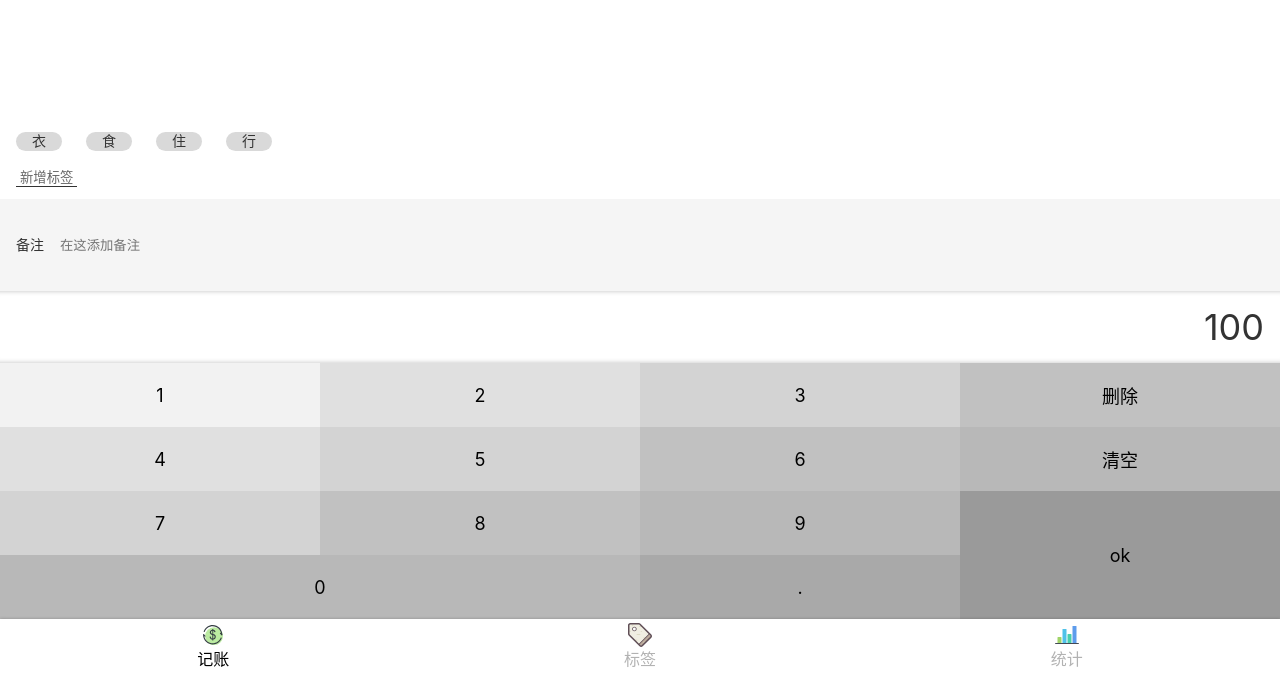
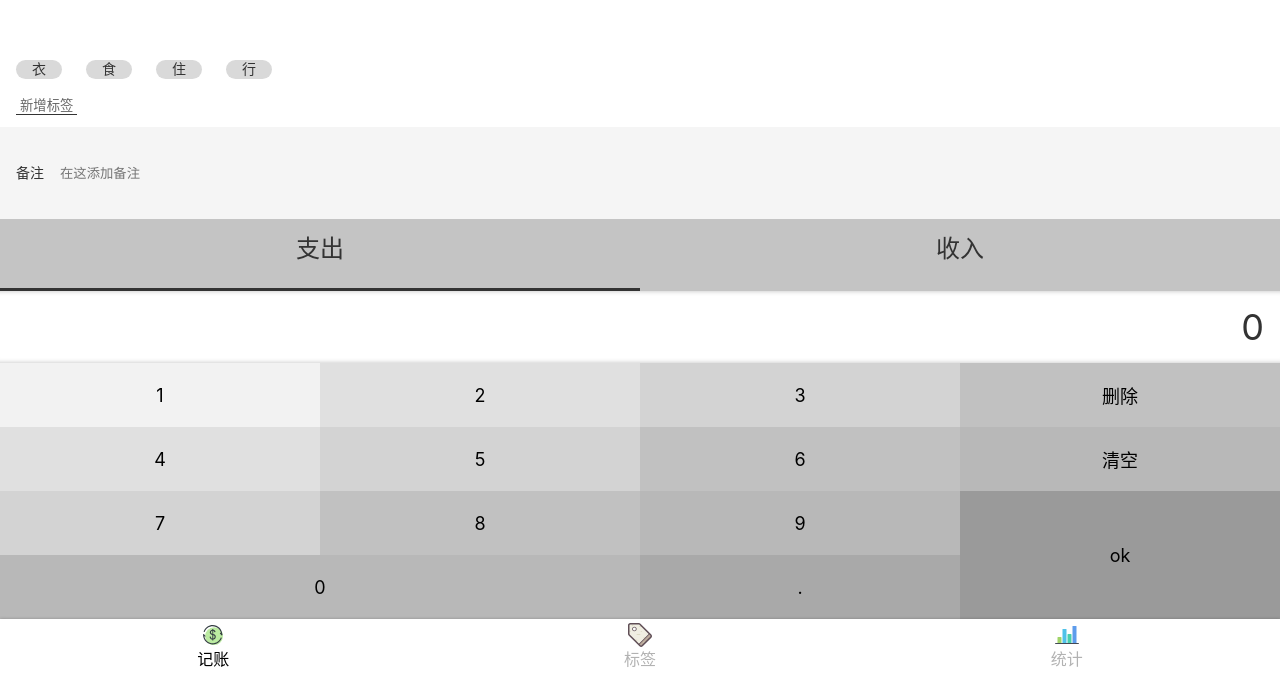
Before and after one commit to songenen/SSJ-R, a React app: page /#/money in a window 1280 px wide. Shown: the part 125-800 px from the top of the page. Built offline with nearby package versions, Linux system fonts and the light colour scheme.

Commit message:
numberpad 功能

```diff
--- a/src/views/Money.tsx
+++ b/src/views/Money.tsx
@@ -17,27 +17,7 @@
       <TagsSection/>
       <NoteSection/>
       <CategorySection/>
-      <NumberPadSection>
-        <div className="output">
-          100
-        </div>
-        <div className="pad clearfix">
-          <button>1</button>
-          <button>2</button>
-          <button>3</button>
-          <button>删除</button>
-          <button>4</button>
-          <button>5</button>
-          <button>6</button>
-          <button>清空</button>
-          <button>7</button>
-          <button>8</button>
-          <button>9</button>
-          <button className="ok">ok</button>
-          <button className="zero">0</button>
-          <button className="dot">.</button>
-        </div>
-      </NumberPadSection>
+      <NumberPadSection/>
     </MyLayout>
   );
 }
--- a/src/views/Money/CategorySection.tsx
+++ b/src/views/Money/CategorySection.tsx
@@ -1,6 +1,7 @@
 import styled from 'styled-components';
+import React, {useState} from 'react';
 
-const CategorySection = styled.section`
+const Wrapper = styled.section`
 font-size: 24px;
 
 > ul{
@@ -24,5 +25,24 @@
 }
 }
 }
-`
-export {CategorySection}
+`;
+
+
+const CategorySection: React.FC = () => {
+  const [categoryList] = useState<('-' | '+')[]>(['-', '+']);
+  const [category, setCategory] = useState('-');
+  const categoryMap = {'-': '支出', '+': '收入'};
+  return (
+    <Wrapper>
+      <ul>
+        {categoryList.map(c =>
+          <li key={c}
+            className={category === c ? 'selected' : ''}
+              onClick={() => {setCategory(c);}}>
+            {categoryMap[c]}
+          </li>)}
+      </ul>
+    </Wrapper>
+  );
+};
+export {CategorySection};
--- a/src/views/Money/NumberPadSection.tsx
+++ b/src/views/Money/NumberPadSection.tsx
@@ -1,6 +1,7 @@
 import styled from 'styled-components';
+import React, {useState} from 'react';
 
-const NumberPadSection = styled.section`
+const Wrapper = styled.section`
 display: flex;
 flex-direction: column;
   > .output{
@@ -50,4 +51,66 @@
         }
       }
 `;
+
+
+const NumberPadSection: React.FC = () => {
+  const [output, setOutput] = useState('0');
+  const onClickNumberWrapper = (e: React.MouseEvent) => {
+    const text = (e.target as HTMLButtonElement).textContent;
+    if (text === null) {return;}
+    switch (text) {
+      case '0':
+      case '1':
+      case '2':
+      case '3':
+      case '4':
+      case '5':
+      case '6':
+      case '7':
+      case '8':
+      case '9':
+      case '.':
+        if (output === '0') {
+          setOutput(text);
+        } else {
+          setOutput(output + text);
+        }
+        break;
+      case '删除':
+        console.log('删除');
+        break;
+      case '清空':
+        console.log('清空');
+        break;
+      case 'ok':
+        console.log('确认');
+        break;
+    }
+
+  };
+  return (
+    <Wrapper>
+      <div className="output">
+        {output}
+      </div>
+      <div className="pad clearfix" onClick={onClickNumberWrapper}>
+        <button>1</button>
+        <button>2</button>
+        <button>3</button>
+        <button>删除</button>
+        <button>4</button>
+        <button>5</button>
+        <button>6</button>
+        <button>清空</button>
+        <button>7</button>
+        <button>8</button>
+        <button>9</button>
+        <button className="ok">ok</button>
+        <button className="zero">0</button>
+        <button className="dot">.</button>
+      </div>
+    </Wrapper>
+  );
+};
+
 export {NumberPadSection};
```
